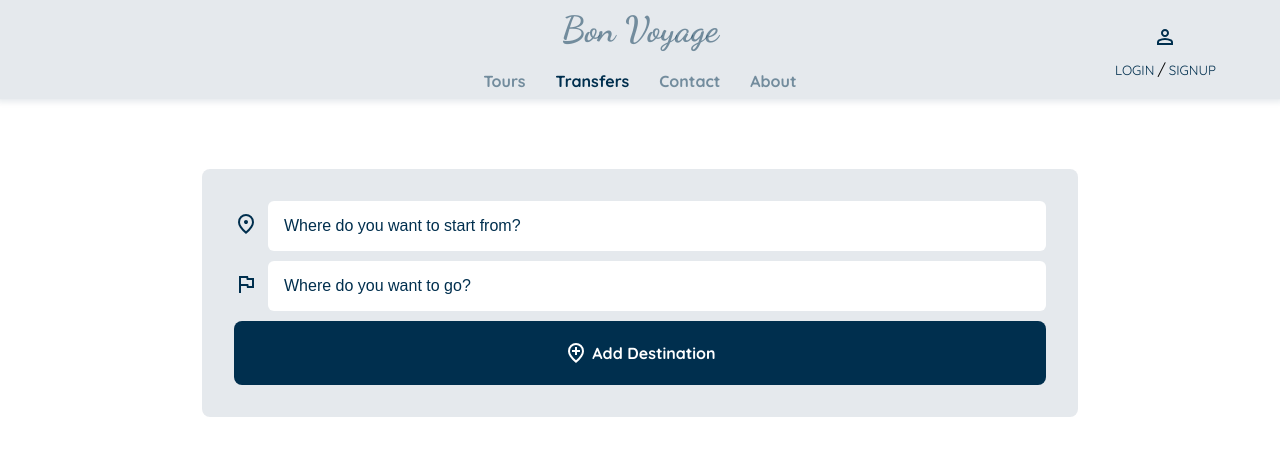
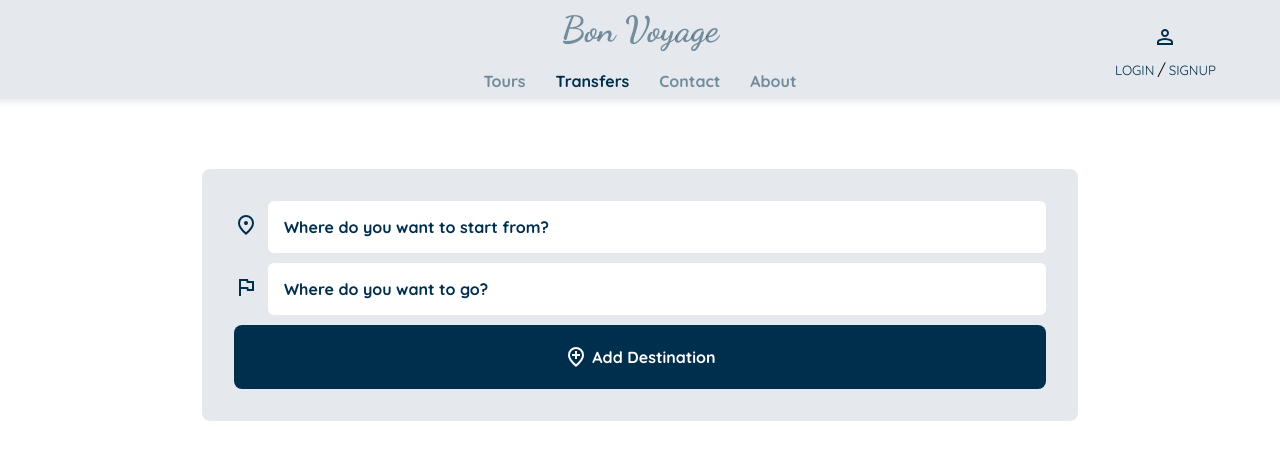
Before and after one commit to nickgabriadze/bonvoyage, a React (Vite) app in the folder front-end/: page /transfers in a window 1280 px wide. Shown: the top 460 px of the page. Built offline with nearby package versions, Linux system fonts and the light colour scheme.

Commit message:
style: updated color and font styling

```diff
--- a/front-end/src/pages/transfer/components/styles/dropdown.module.css
+++ b/front-end/src/pages/transfer/components/styles/dropdown.module.css
@@ -54,6 +54,9 @@
             border-radius: inherit;
             border: none;
             transition: all 300ms linear;
+            font-family: 'Quicksand', sans-serif;
+            font-weight: bold;
+            color: var(--color-main-deep-sea-navy);
             width: 100%;
             font-size: clamp(var(--font-size-s), 2.4vw, var(--font-size-m));
 
```
